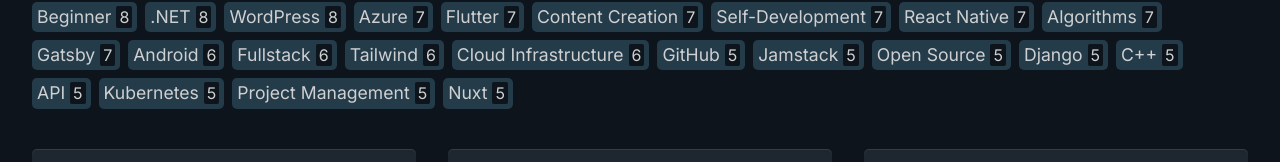
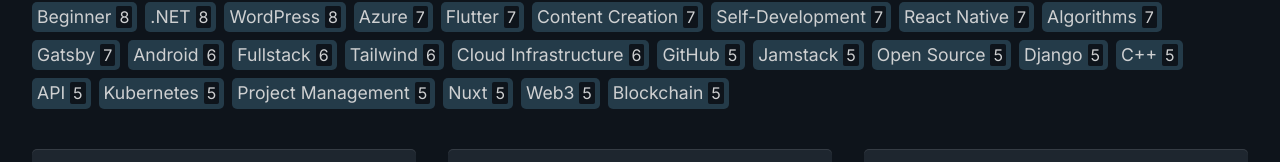
Before and after one commit to markodenic/awesome-tech-blogs, a Nuxt app: page / in a window 1280 px wide. Shown: the part 183-345 px from the top of the page. Built offline with nearby package versions, Linux system fonts and the light colour scheme; grey boxes are pictures that could not be loaded.

Commit message:
Added web3 blog
https://remote3.co/blog - web3 content, tutorials focused blog.

```diff
--- a/data.js
+++ b/data.js
@@ -1,4 +1,11 @@
 module.exports = [
+  {
+    name: "Remote3",
+    description: "Remote web3 job board onboarding people to web3 sharing web3 content, guides & tutorials for free",
+    url: "https://remote3.co/blog",
+    twitter: "@remoteWeb3Jobs",
+    tags: ["Web3", "Crypto", "Blockchain", "NFT","Smart Contract", "Ethereum", "Solidity", "Tutorial"],
+  },
   {
     name: "Vivek",
     description: "Awesome JavaScript Libraries and developer resources",
```
